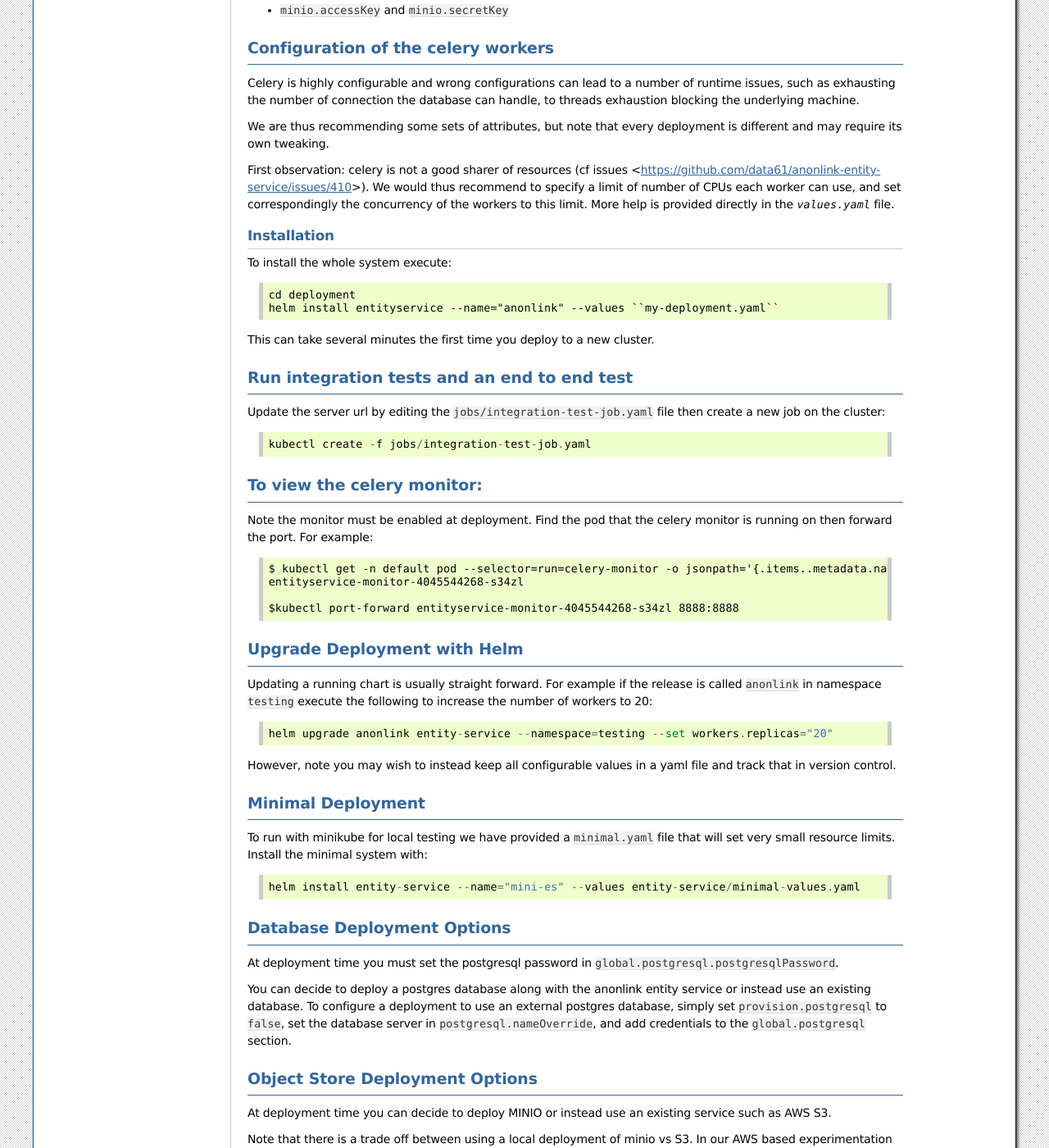
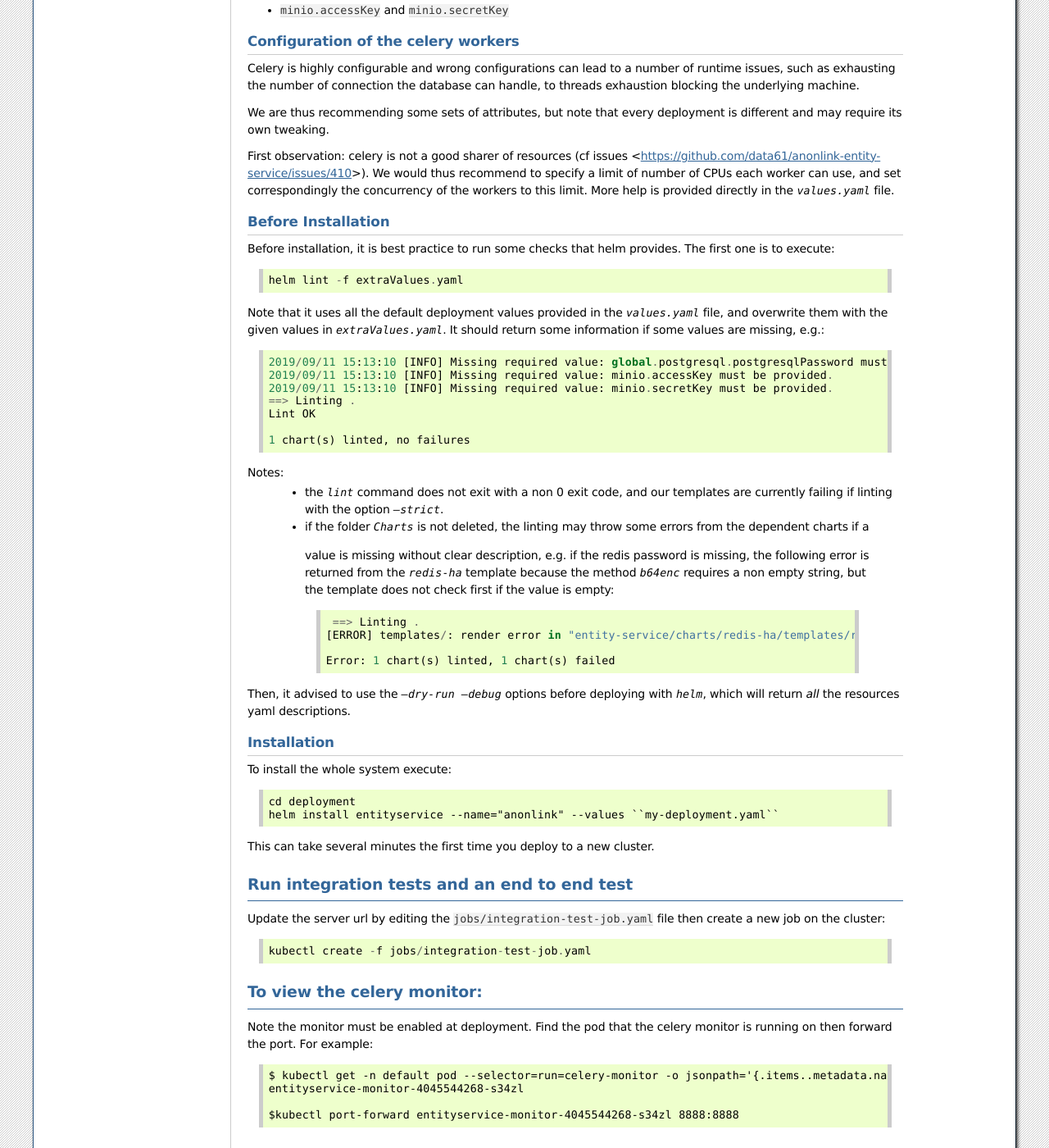
Before and after one commit to data61/anonlink-entity-service, a Sphinx documentation site: the page built from docs/production-deployment.rst, in a window 1280 px wide and 1400 px high, scrolled down 1824 px. Shown: the whole window at 82% size. Built offline with Sphinx 7.4.7, drawn with Linux system fonts in a browser that asks for light colours; formulas are drawn with MathJax 3.

Commit message:
Update the production-deployment docs.

```diff
--- a/docs/production-deployment.rst
+++ b/docs/production-deployment.rst
@@ -100,7 +100,7 @@ the credentials:
 
 
 Configuration of the celery workers
------------------------------------
+~~~~~~~~~~~~~~~~~~~~~~~~~~~~~~~~~~~
 
 Celery is highly configurable and wrong configurations can lead to a number of runtime issues, such as exhausting
 the number of connection the database can handle, to threads exhaustion blocking the underlying machine.
@@ -111,6 +111,41 @@ own tweaking.
 First observation: celery is not a good sharer of resources (cf issues <https://github.com/data61/anonlink-entity-service/issues/410>).
 We would thus recommend to specify a limit of number of CPUs each worker can use, and set correspondingly the concurrency of the workers
 to this limit. More help is provided directly in the `values.yaml` file.
+
+
+Before Installation
+~~~~~~~~~~~~~~~~~~~
+
+Before installation, it is best practice to run some checks that helm provides.
+The first one is to execute::
+
+    helm lint -f extraValues.yaml
+
+Note that it uses all the default deployment values provided in the `values.yaml` file, and overwrite them
+with the given values in `extraValues.yaml`.
+It should return some information if some values are missing, e.g.::
+
+    2019/09/11 15:13:10 [INFO] Missing required value: global.postgresql.postgresqlPassword must be provided.
+    2019/09/11 15:13:10 [INFO] Missing required value: minio.accessKey must be provided.
+    2019/09/11 15:13:10 [INFO] Missing required value: minio.secretKey must be provided.
+    ==> Linting .
+    Lint OK
+
+    1 chart(s) linted, no failures
+
+Notes:
+ - the `lint` command does not exit with a non 0 exit code, and our templates are currently failing if linting with the option `--strict`.
+ - if the folder `Charts` is not deleted, the linting may throw some errors from the dependent charts if a
+  value is missing without clear description, e.g. if the redis password is missing, the following error is returned from the `redis-ha` template
+  because the method `b64enc` requires a non empty string, but the template does not check first if the value is empty::
+
+     ==> Linting .
+    [ERROR] templates/: render error in "entity-service/charts/redis-ha/templates/redis-auth-secret.yaml": template: entity-service/charts/redis-ha/templates/redis-auth-secret.yaml:10:35: executing "entity-service/charts/redis-ha/templates/redis-auth-secret.yaml" at <b64enc>: invalid value; expected string
+
+    Error: 1 chart(s) linted, 1 chart(s) failed
+
+
+Then, it advised to use the `--dry-run --debug` options before deploying with `helm`, which will return *all* the resources yaml descriptions.
 
 
 Installation
```
